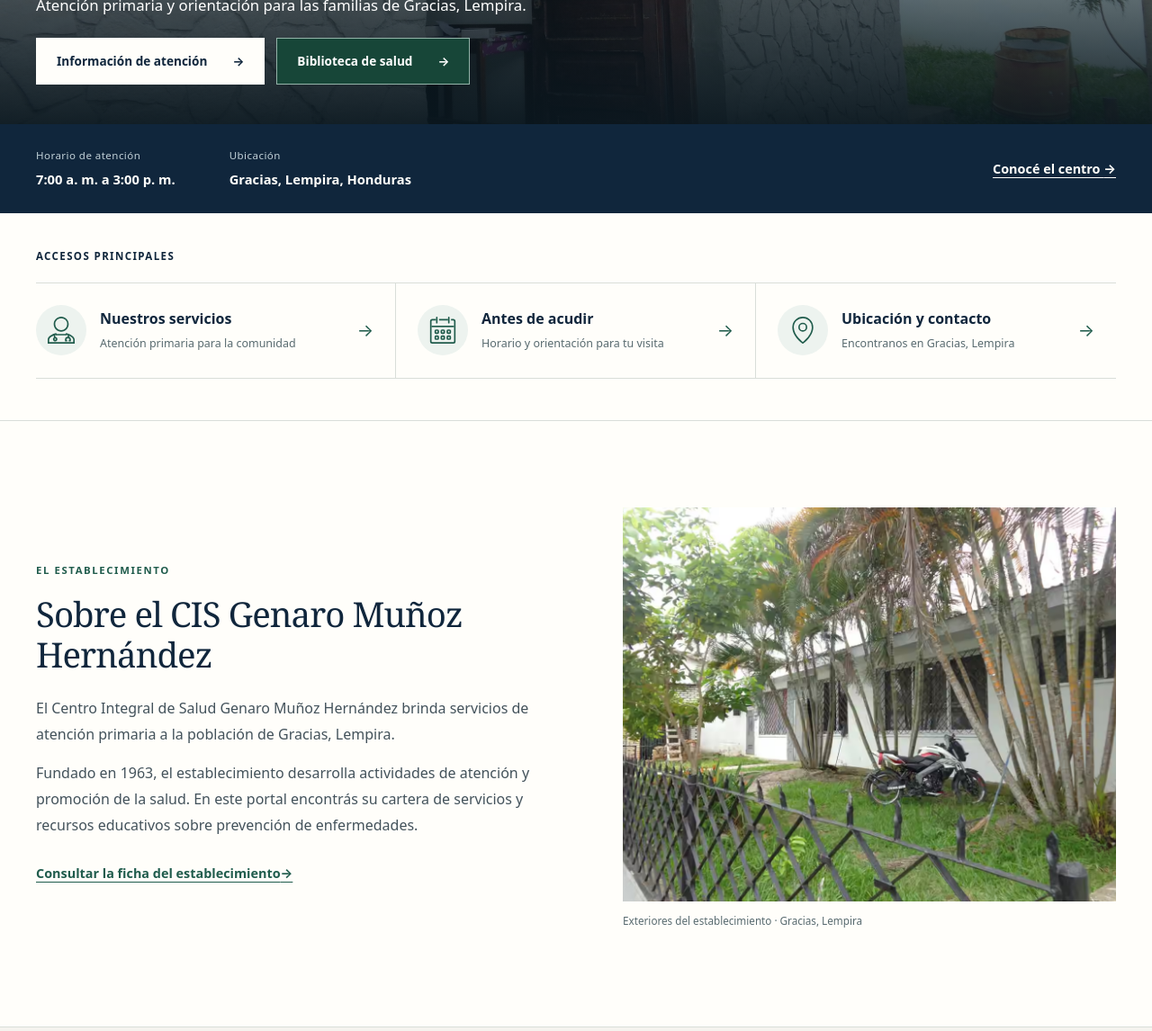
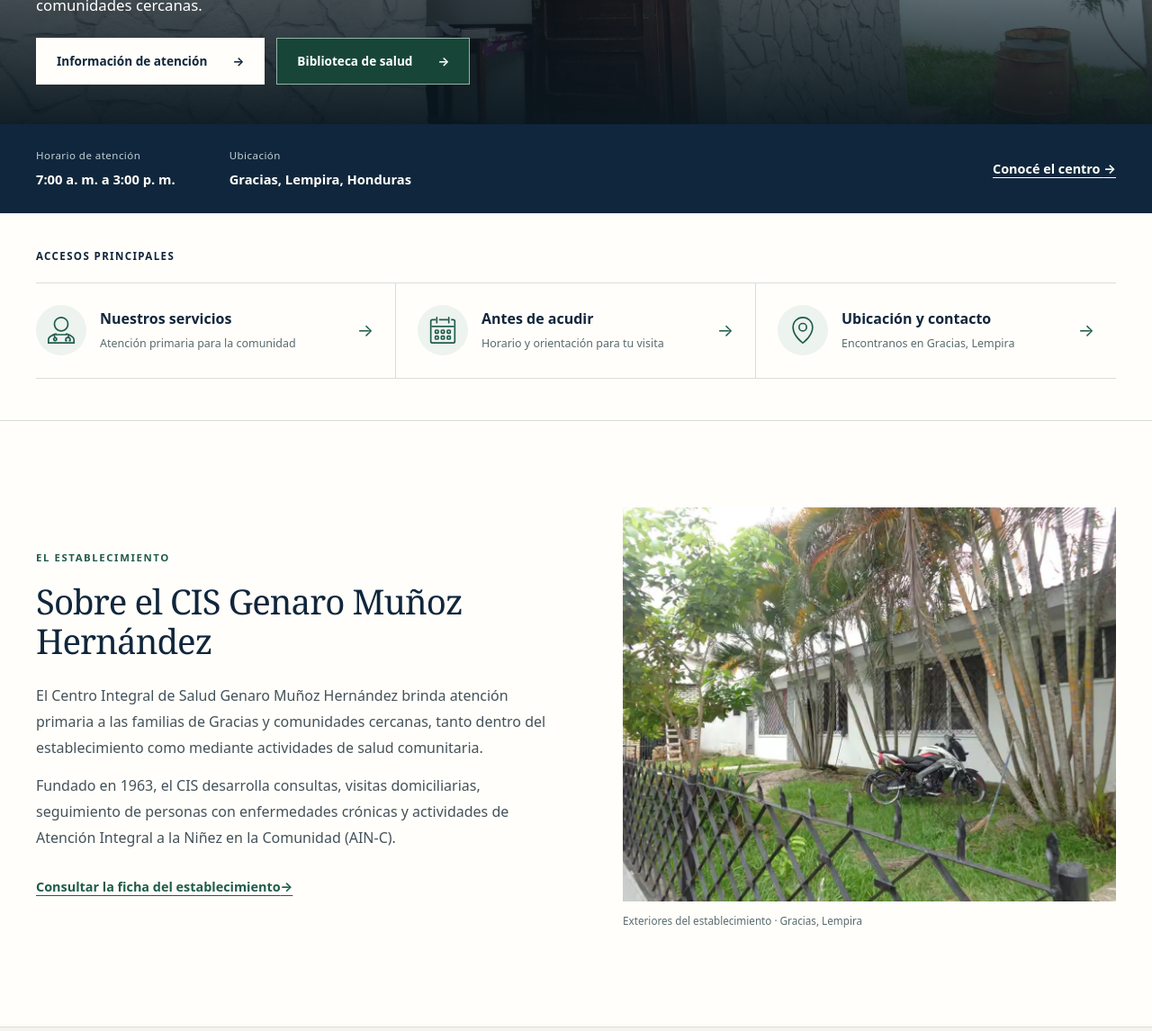
Before and after one commit to carlosmvks1/Genaro-Mu-oz, an Astro site: page / in a window 1280 px wide. Shown: the part 786-1932 px from the top of the page at 90% size. Built offline with nearby package versions, Linux system fonts and the light colour scheme; Astro itself is replaced by a stand-in of ours.

Commit message:
Mejorar comunicación de cobertura y trabajo comunitario: src/pages/index.astro

```diff
--- a/src/pages/index.astro
+++ b/src/pages/index.astro
@@ -23,7 +23,7 @@ const enfermedades = (await getCollection('enfermedades'))
         <img class="photo-hero-image" src={fotosCentro.entrada} srcset={`${fotosCentro.entrada1200} 1200w, ${fotosCentro.entrada1920} 1920w, ${fotosCentro.entrada} 4160w`} sizes="100vw" width="4160" height="3120" loading="eager" fetchpriority="high" decoding="async" alt="Fachada y acceso al CIS en Gracias, Lempira, con el rótulo «CIS Gracias» sobre la entrada." />
         <div class="container photo-hero-caption">
           <p class="photo-hero-message">Salud cerca de nuestra comunidad.</p>
-          <p>Atención primaria y orientación para las familias de Gracias, Lempira.</p>
+          <p>Atención integral, prevención y seguimiento de familias de Gracias y comunidades cercanas.</p>
           <div class="hero-actions">
             <a class="button button-primary" href="#atencion">Información de atención <span aria-hidden="true">→</span></a>
             <a class="button button-secondary" href="#biblioteca">Biblioteca de salud <span aria-hidden="true">→</span></a>
@@ -55,8 +55,8 @@ const enfermedades = (await getCollection('enfermedades'))
         <div class="center-body">
           <p class="section-label">El establecimiento</p>
           <h2 id="centro-title">Sobre el {nombreCompleto}</h2>
-          <p>El {centro.tipo} {centro.nombre} brinda servicios de atención primaria a la población de {localidad}.</p>
-          <p>Fundado en 1963, el establecimiento desarrolla actividades de atención y promoción de la salud. En este portal encontrás su cartera de servicios y recursos educativos sobre prevención de enfermedades.</p>
+          <p>El {centro.tipo} {centro.nombre} brinda atención primaria a las familias de Gracias y comunidades cercanas, tanto dentro del establecimiento como mediante actividades de salud comunitaria.</p>
+          <p>Fundado en 1963, el CIS desarrolla consultas, visitas domiciliarias, seguimiento de personas con enfermedades crónicas y actividades de Atención Integral a la Niñez en la Comunidad (AIN-C).</p>
           <a class="text-link" href={siteUrl('el-centro/')}>Consultar la ficha del establecimiento <span aria-hidden="true">→</span></a>
         </div>
         {fotosCentro.exteriores
```
